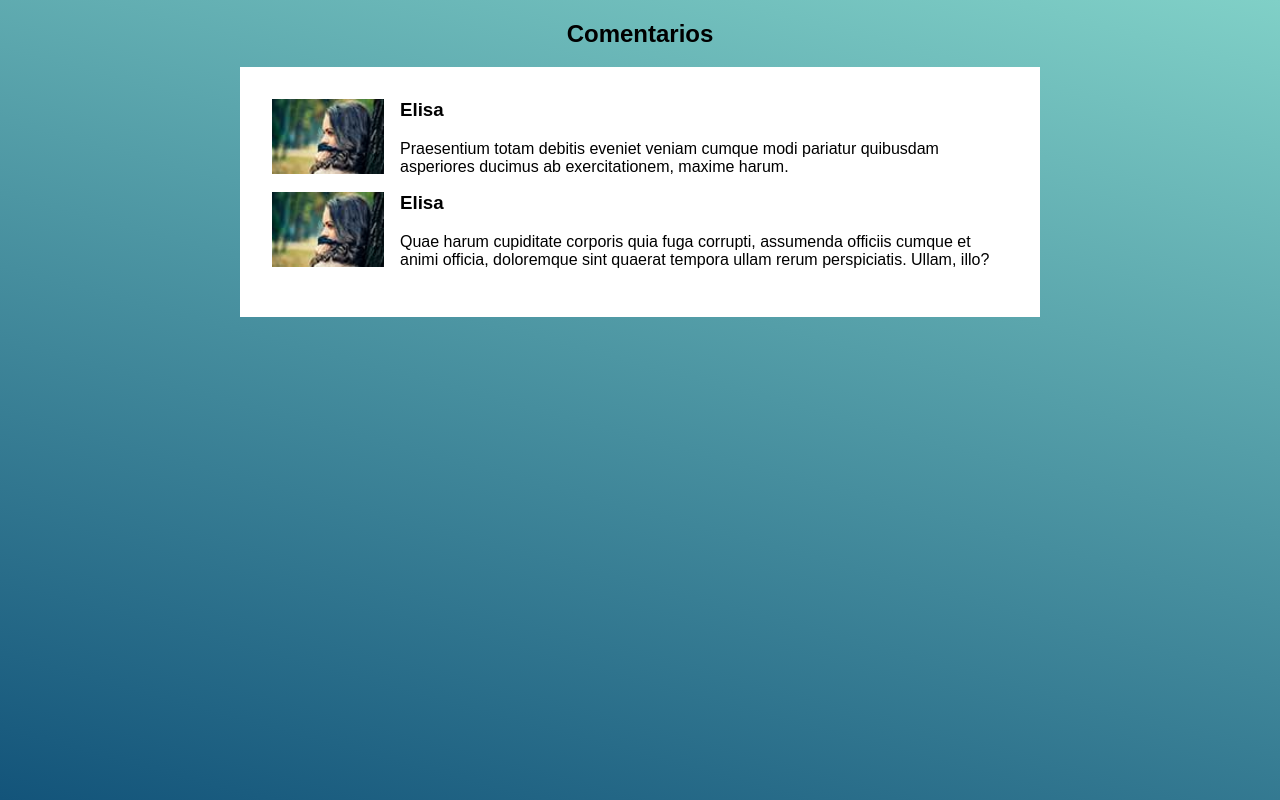
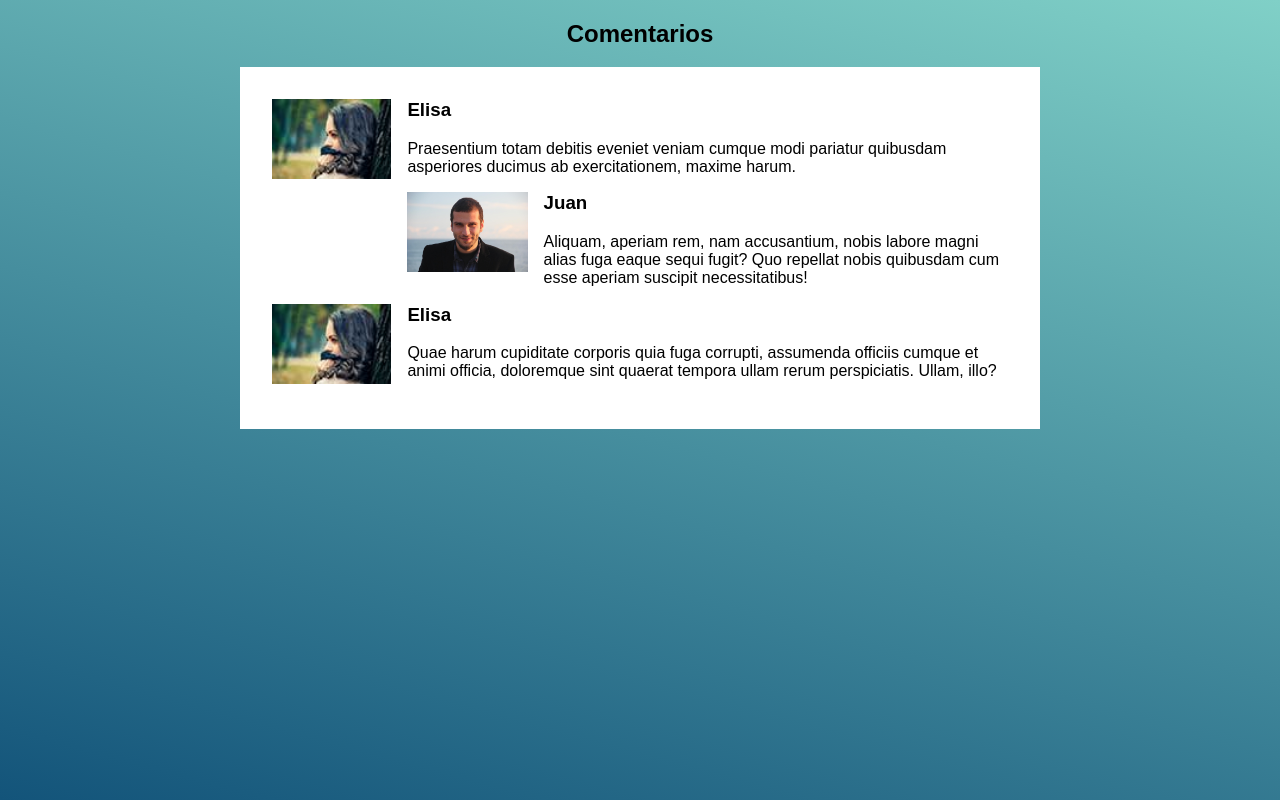
Before and after one commit to jcarlosj/CSSGrid-Flexbox-6a-Media-Object-U-JPdTV, a plain HTML site: page index.html in a window 1280 px wide. Drawn offline with nearby package versions, Linux system fonts and the light colour scheme; a web font is replaced by a local one.

Commit message:
[+] HTML/Styles: Anida comentario de respuesta y ajusta hoja de estilos

```diff
--- a/css/styles.css
+++ b/css/styles.css
@@ -35,6 +35,11 @@ h3 {
     align-items: flex-start;
 }
 .comment .avatar {
-    margin-right: 1rem;
-    flex: 0 0 7rem;
+    width: 220px;
+    height: 80px;
+    margin: 0 1rem 0 0;
 }
+.comment h2 {
+    font-weight: 500;
+    margin: 0 0 0.5rem 0;
+}
--- a/index.html
+++ b/index.html
@@ -15,14 +15,22 @@
     <div id="comments" class="container">
         <div class="comment">
             <img class="avatar" src="./images/avatar-woman.jpg" alt="Elisa">
-            <div class="content-comment">
+            <div class="content">
                 <h3>Elisa</h3>
                 <p>Praesentium totam debitis eveniet veniam cumque modi pariatur quibusdam asperiores ducimus ab exercitationem, maxime harum.</p>
+
+                <div class="comment">
+                    <img class="avatar" src="./images/avatar-man.jpg" alt="Juan">
+                    <div class="content">
+                        <h3>Juan</h3>
+                        <p>Aliquam, aperiam rem, nam accusantium, nobis labore magni alias fuga eaque sequi fugit? Quo repellat nobis quibusdam cum esse aperiam suscipit necessitatibus!</p>
+                    </div>
+                </div>
             </div>
         </div>
         <div class="comment">
             <img class="avatar" src="./images/avatar-woman.jpg" alt="Elisa">
-            <div class="content-comment">
+            <div class="content">
                 <h3>Elisa</h3>
                 <p>Quae harum cupiditate corporis quia fuga corrupti, assumenda officiis cumque et animi officia, doloremque sint quaerat tempora ullam rerum perspiciatis. Ullam, illo?</p>
             </div>
```
